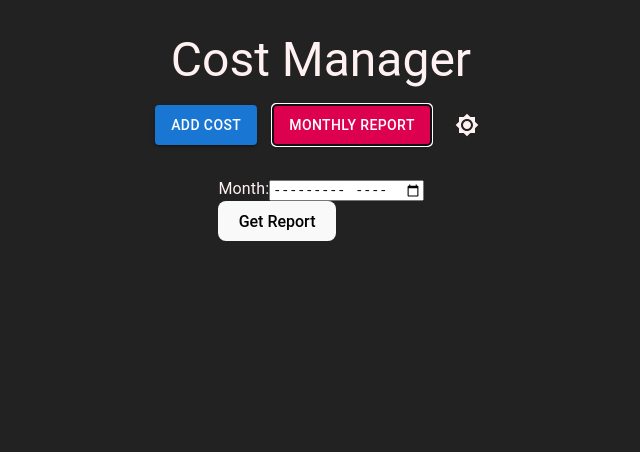
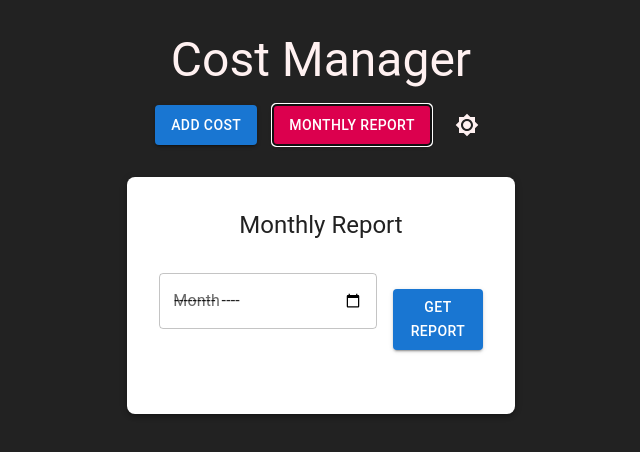
Before and after one commit to tomernegad/Final_Project_frontend, a React (Vite) app: page / in a window 1280 px wide. Both pictures are taken after a click on the button "MONTHLY REPORT". Shown: the top 452 px of the page, without its empty margins (319-959 px from the left). Built offline with nearby package versions, Linux system fonts and the light colour scheme.

Commit message:
Updated report.jsx to use MUI.

```diff
--- a/src/components/report.jsx
+++ b/src/components/report.jsx
@@ -1,26 +1,32 @@
-import React, {useState} from 'react';
-import {getCostsByMonthYear} from '../db/idb';
-import {Pie} from 'react-chartjs-2';
-import {Chart as ChartJS} from 'chart.js/auto';
+import React, {useState} from "react";
+import {getCostsByMonthYear} from "../db/idb";
+import {Pie} from "react-chartjs-2";
+import {Chart as ChartJS} from "chart.js/auto";
+import {
+    TextField,
+    Button,
+    Box,
+    Paper,
+    Typography,
+    Table,
+    TableBody,
+    TableCell,
+    TableContainer,
+    TableHead,
+    TableRow,
+    TableFooter,
+} from "@mui/material";
 
-/**
- * Report Component - Displays costs for a given month/year.
- * @returns {JSX.Element}
- */
 function Report() {
-    const [monthYear, setMonthYear] = useState('');
+    const [monthYear, setMonthYear] = useState("");
     const [costs, setCosts] = useState([]);
     const [chartData, setChartData] = useState(null);
-    const [month, setMonth] = useState('');
-    const [year, setYear] = useState('');
+    const [month, setMonth] = useState("");
+    const [year, setYear] = useState("");
 
-
-    /**
-     * Fetches individual costs and sums them by category when the button is clicked.
-     */
     const handleFetchCosts = async () => {
         if (monthYear) {
-            const [year, month] = monthYear.split('-');
+            const [year, month] = monthYear.split("-");
             setMonth(month);
             setYear(year);
             const fetchedCosts = await getCostsByMonthYear(
@@ -29,7 +35,6 @@ function Report() {
             );
             setCosts(fetchedCosts);
 
-            // Sum costs by category
             const categoryTotals = {};
             fetchedCosts.forEach((cost) => {
                 const cat = cost.category;
@@ -46,16 +51,16 @@ function Report() {
                 labels,
                 datasets: [
                     {
-                        label: 'Costs by Category for ' + month.padStart(2, '0') + '/' + year,
+                        label: "Costs by Category for " + month.padStart(2, "0") + "/" + year,
                         data: dataValues,
                         backgroundColor: [
-                            '#FF6384',
-                            '#36A2EB',
-                            '#FFCE56',
-                            '#8B008B',
-                            '#00FF00',
-                            '#FF00FF',
-                            '#D2691E',
+                            "#FF6384",
+                            "#36A2EB",
+                            "#FFCE56",
+                            "#8B008B",
+                            "#00FF00",
+                            "#FF00FF",
+                            "#D2691E",
                         ],
                     },
                 ],
@@ -64,55 +69,76 @@ function Report() {
     };
 
     return (
-        <div>
-            <div>
-                <label>Month:</label>
-                <input
-                    type='month'
+        <Paper elevation={3} sx={{p: 4, borderRadius: 2}}>
+            <Typography variant="h5" gutterBottom align="center" sx={{mb: 4}}>
+                Monthly Report
+            </Typography>
+
+            <Box sx={{mb: 4, display: "flex", gap: 2}}>
+                <TextField
+                    label="Month"
+                    type="month"
                     value={monthYear}
                     onChange={(e) => setMonthYear(e.target.value)}
-                    placeholder='2024-01'
+                    variant="outlined"
+                    placeholder={"YYYY-MM"}
+                    fullWidth
                 />
-            </div>
-            <button onClick={handleFetchCosts}>Get Report</button>
+                <Button
+                    variant="contained"
+                    color="primary"
+                    onClick={handleFetchCosts}
+                    sx={{mt: 2}}
+                >
+                    Get Report
+                </Button>
+            </Box>
+
             {costs.length > 0 && (
-
-                <div>
-                    <table>
-                        <thead>
-                        <tr>
-                            <th colSpan='4'>Costs for {month.padStart(2, '0')}/{year}</th>
-                        </tr>
-                        <tr>
-                            <th>Date</th>
-                            <th>Category</th>
-                            <th>Description</th>
-                            <th>Sum</th>
-                        </tr>
-                        </thead>
-                        <tbody>
-                        {costs.map((cost) => (
-                            <tr key={cost.id}>
-                                <td>{cost.date}</td>
-                                <td>{cost.category}</td>
-                                <td>{cost.description}</td>
-                                <td>${cost.sum}</td>
-                            </tr>
-                        ))}
-                        </tbody>
-                        <tfoot>
-                        <tr>
-                            <td colSpan='3'>Total:</td>
-                            <td>
-                                ${costs.reduce((acc, cost) => acc + parseFloat(cost.sum), 0)}
-                            </td>
-                        </tr>
-                        </tfoot>
-                    </table>
-                    {chartData && <Pie data={chartData} options={{plugins: {legend: {position: 'bottom'}}}}/>}
-                </div>
+                <Box>
+                    <TableContainer component={Paper}>
+                        <Table>
+                            <TableHead>
+                                <TableRow>
+                                    <TableCell colSpan={4} align="center">
+                                        Costs for {month.padStart(2, "0")}/{year}
+                                    </TableCell>
+                                </TableRow>
+                                <TableRow>
+                                    <TableCell>Date</TableCell>
+                                    <TableCell>Category</TableCell>
+                                    <TableCell>Description</TableCell>
+                                    <TableCell>Sum</TableCell>
+                                </TableRow>
+                            </TableHead>
+                            <TableBody>
+                                {costs.map((cost) => (
+                                    <TableRow key={cost.id}>
+                                        <TableCell>{cost.date}</TableCell>
+                                        <TableCell>{cost.category}</TableCell>
+                                        <TableCell>{cost.description}</TableCell>
+                                        <TableCell>${cost.sum}</TableCell>
+                                    </TableRow>
+                                ))}
+                            </TableBody>
+                            <TableFooter>
+                                <TableRow>
+                                    <TableCell colSpan={3}>Total:</TableCell>
+                                    <TableCell>
+                                        ${costs.reduce((acc, cost) => acc + parseFloat(cost.sum), 0)}
+                                    </TableCell>
+                                </TableRow>
+                            </TableFooter>
+                        </Table>
+                    </TableContainer>
+                    {chartData && (
+                        <Box sx={{mt: 4}}>
+                            <Pie data={chartData} options={{plugins: {legend: {position: "bottom"}}}}/>
+                        </Box>
+                    )}
+                </Box>
             )}
-        </div>
+        </Paper>
     );
 }
 
```
